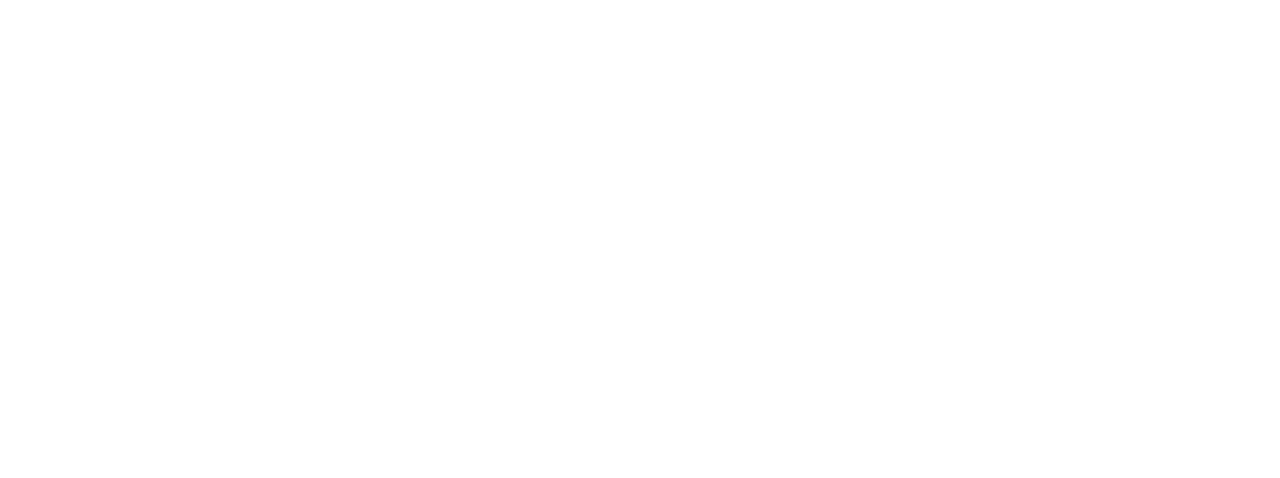
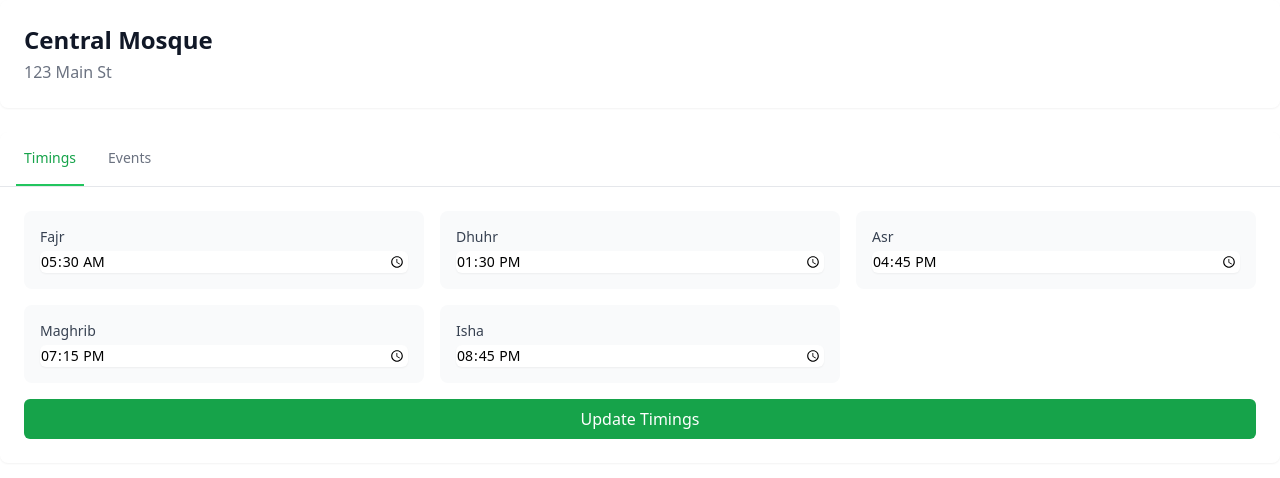
Before and after one commit to Mubeen213/prayer-times, a React (Vite) app in the folder client/: page /admin in a window 1280 px wide. Shown: the top 478 px of the page. Built offline with nearby package versions, Linux system fonts and the light colour scheme.

Commit message:
Added admin routes, timings update and events form

```diff
--- a/client/src/admin/AdminApp.tsx
+++ b/client/src/admin/AdminApp.tsx
@@ -1,6 +1,6 @@
 import { Routes, Route } from 'react-router-dom'
 import { AdminLayout } from '../components/AdminLayout'
-import { Login } from '../pages/Login'
+import { Login } from './Login'
 // import { Dashboard } from '../pages/Dashboard'
 // import { ProtectedRoute } from '../components/ProtectedRoute'
 
@@ -9,6 +9,7 @@
     <Routes>
       <Route path='/login' element={<Login />} />
       <Route
+        path='/'
         element={
           //   <ProtectedRoute>
           <AdminLayout />
--- a/client/src/components/AdminLayout.tsx
+++ b/client/src/components/AdminLayout.tsx
@@ -1,3 +1,89 @@
-export const AdminLayout: React.FC = () => {
-  return <>Admin layout</>
+import { useState } from 'react'
+import { EventForm } from '../admin/EventForm'
+
+// Dummy data - replace with API call later
+const ADMIN_MOSQUE = {
+  id: '1',
+  name: 'Central Mosque',
+  location: {
+    address: '123 Main St',
+    landmark: 'Near Park',
+    city: 'Downtown',
+    state: 'State',
+  },
+  prayerTimings: {
+    fajr: '05:30',
+    dhuhr: '13:30',
+    asr: '16:45',
+    maghrib: '19:15',
+    isha: '20:45',
+  },
 }
+
+export const AdminLayout = () => {
+  const [activeTab, setActiveTab] = useState<'timings' | 'events'>('timings')
+
+  return (
+    <div className=' space-y-6'>
+      {/* Mosque Info Header */}
+      <div className='bg-white shadow-sm rounded-lg p-6'>
+        <h1 className='text-2xl font-bold text-gray-900'>
+          {ADMIN_MOSQUE.name}
+        </h1>
+        <p className='text-gray-500 mt-1'>{ADMIN_MOSQUE.location.address}</p>
+      </div>
+
+      {/* Action Tabs */}
+      <div className='container mx-auto bg-white shadow-sm rounded-lg'>
+        <div className='border-b'>
+          <div className='flex gap-4 px-4'>
+            {['timings', 'events'].map((tab) => (
+              <button
+                key={tab}
+                onClick={() => setActiveTab(tab as 'timings' | 'events')}
+                className={`py-4 px-2 border-b-2 text-sm font-medium ${
+                  activeTab === tab
+                    ? 'border-green-500 text-green-600'
+                    : 'border-transparent text-gray-500 hover:text-gray-700'
+                }`}
+              >
+                {tab.charAt(0).toUpperCase() + tab.slice(1)}
+              </button>
+            ))}
+          </div>
+        </div>
+
+        {/* Content */}
+        <div className='p-6'>
+          {activeTab === 'timings' ? (
+            <div className='grid gap-4 sm:grid-cols-2 lg:grid-cols-3'>
+              {Object.entries(ADMIN_MOSQUE.prayerTimings).map(
+                ([prayer, time]) => (
+                  <div key={prayer} className='bg-gray-50 p-4 rounded-lg'>
+                    <label className='block text-sm font-medium text-gray-700 capitalize'>
+                      {prayer}
+                    </label>
+                    <input
+                      type='time'
+                      value={time}
+                      onChange={(e) => {
+                        console.log(e.target.value)
+                        // Update prayer time
+                      }}
+                      className='mt-1 block w-full rounded-md border-gray-300 shadow-sm focus:border-green-500 focus:ring-green-500 sm:text-sm'
+                    />
+                  </div>
+                )
+              )}
+              <button className='col-span-full bg-green-600 text-white px-4 py-2 rounded-md hover:bg-green-700'>
+                Update Timings
+              </button>
+            </div>
+          ) : (
+            <EventForm />
+          )}
+        </div>
+      </div>
+    </div>
+  )
+}
--- a/client/src/pages/AdminDashboard.tsx
+++ /dev/null
@@ -1,3 +0,0 @@
-export const AdminDashboard: React.FC = () => {
-  return <>from admin dashboard</>
-}
--- a/client/src/pages/Login.tsx
+++ /dev/null
@@ -1,3 +0,0 @@
-export const Login: React.FC = () => {
-  return <>Login page</>
-}
```
